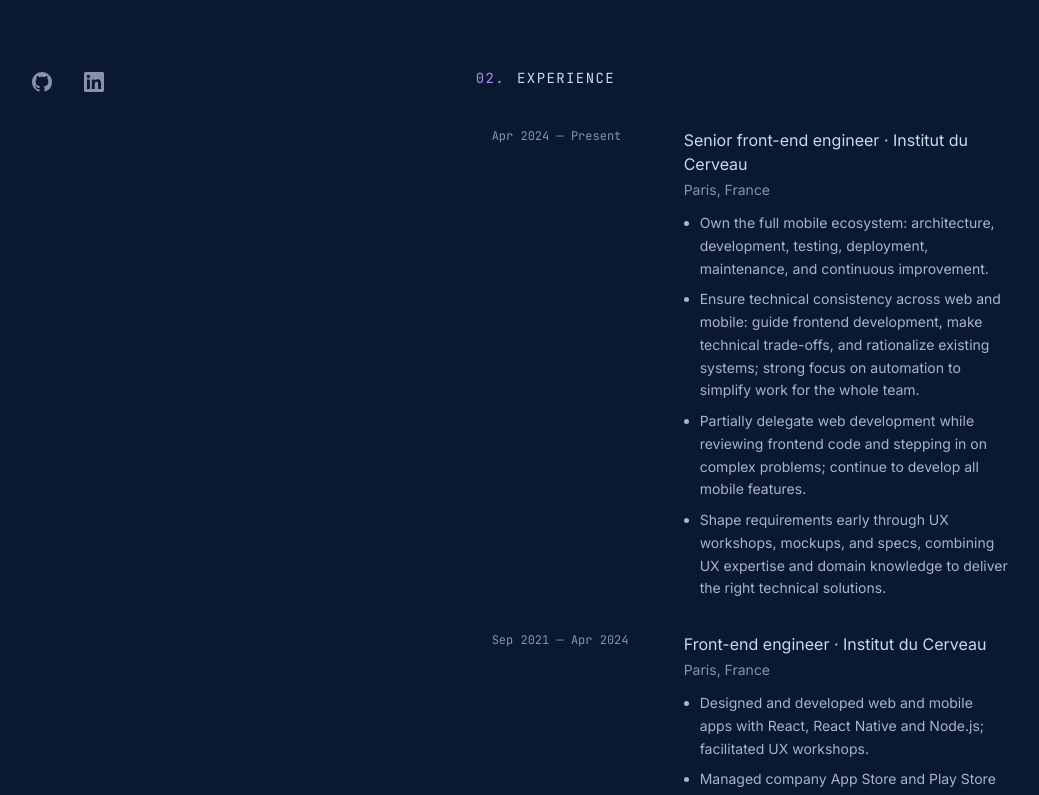
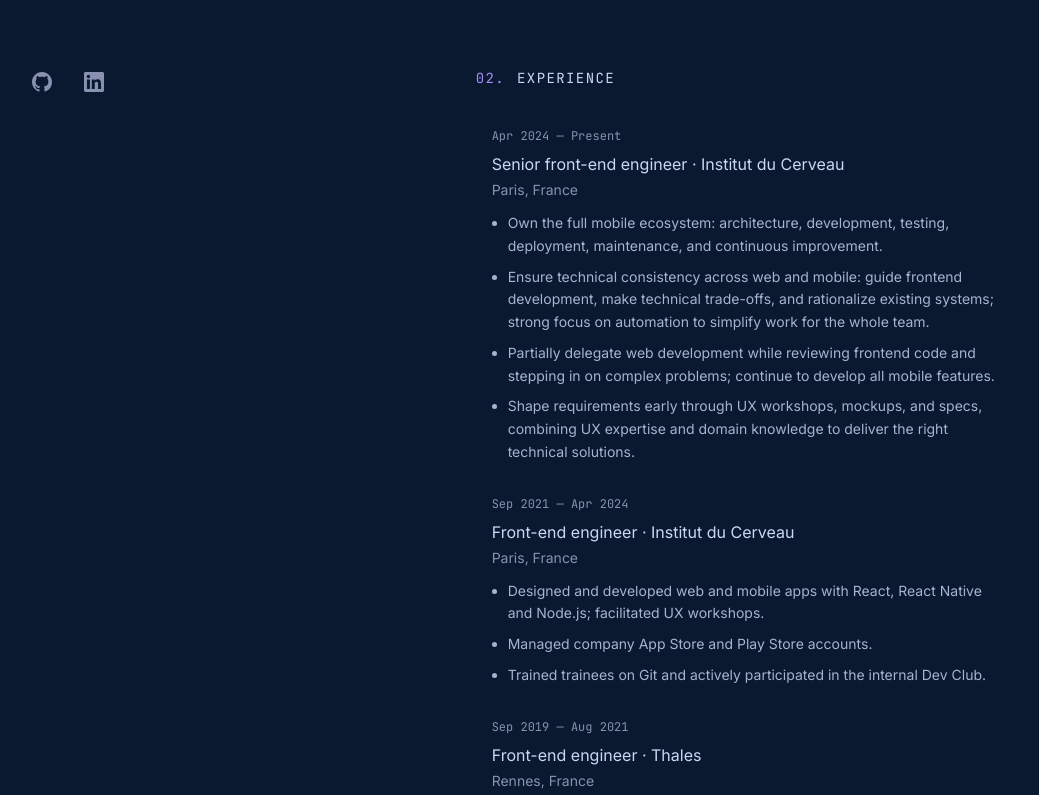
Before and after one commit to mathilde-lannes/mathilde-lannes.github.io, a Next.js app: page / in a window 1280 px wide. Shown: the part 600-1395 px from the top of the page, without its empty margins (118-1157 px from the left). Built offline with nearby package versions, Linux system fonts and the light colour scheme.

Commit message:
fix: stack job dates above titles

```diff
--- a/src/components/experience.tsx
+++ b/src/components/experience.tsx
@@ -20,7 +20,7 @@ export function Experience() {
             key={`${job.company}-${job.startDate}`}
             className="hover-row rounded px-4 py-4 transition-colors"
           >
-            <div className="grid gap-2 min-[1080px]:grid-cols-[11rem_minmax(0,1fr)] min-[1080px]:gap-4">
+            <div className="flex flex-col gap-2">
               <p className="font-mono text-xs text-muted">
                 <time dateTime={job.startDate}>{job.startLabel}</time>
                 {" — "}
```
